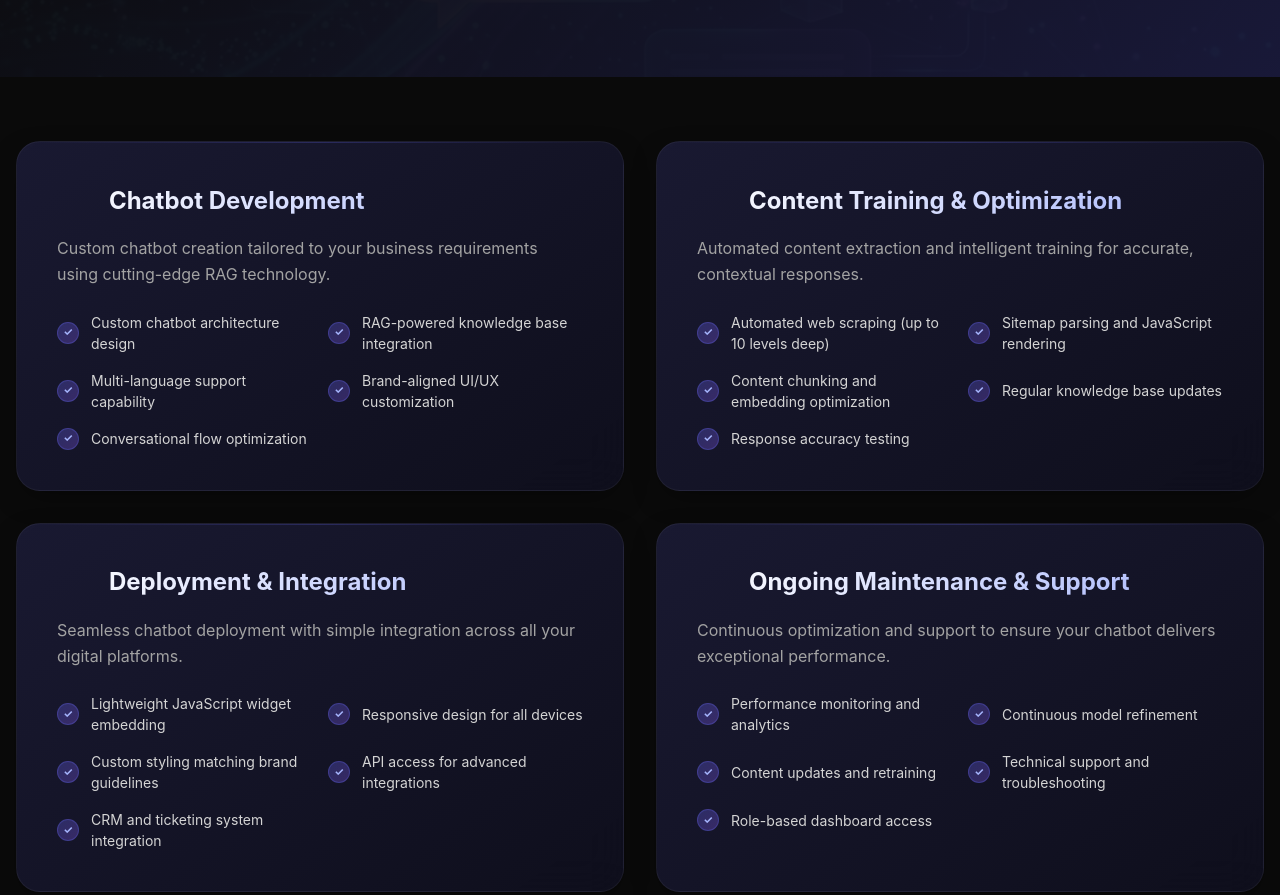
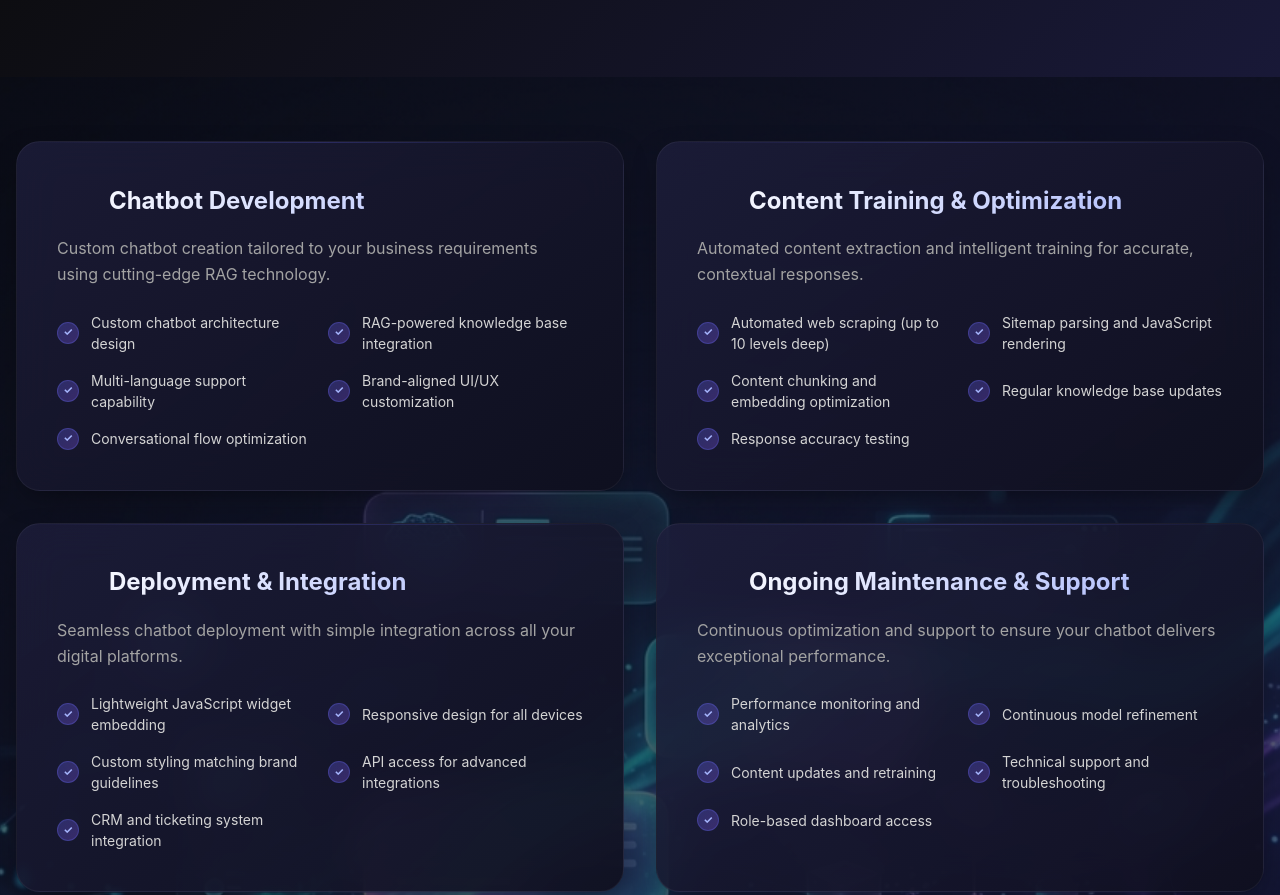
Before and after one commit to andre568-bot/ultimate, a website built with Vite: page services.html in a window 1280 px wide. Shown: the part 525-1420 px from the top of the page. Built offline with nearby package versions, Linux system fonts and the light colour scheme.

Commit message:
Move chatbot-interaction background from AI-Powered Solutions to Ready to Get Started section with 80% opacity

```diff
--- a/services.html
+++ b/services.html
@@ -217,9 +217,6 @@
     <!-- Visual Feature Section -->
     <section class="section" style="background: var(--color-dark-800); position: relative; overflow: hidden;">
         <div
-            style="position: absolute; inset: 0; background-image: url('images/chatbot-interaction.png'); background-size: cover; background-position: center; opacity: 0.15; z-index: 0;">
-        </div>
-        <div
             style="position: absolute; inset: 0; background: linear-gradient(135deg, rgba(10, 10, 10, 0.8) 0%, rgba(26, 26, 62, 0.85) 100%); z-index: 1;">
         </div>
         <div class="container" style="position: relative; z-index: 2;">
@@ -236,8 +233,14 @@
         </div>
     </section>
 
-    <section class="section" style="background: var(--color-dark-900);">
-        <div class="container">
+    <section class="section" style="background: var(--color-dark-900); position: relative; overflow: hidden;">
+        <div
+            style="position: absolute; inset: 0; background-image: url('images/chatbot-interaction.png'); background-size: cover; background-position: center; opacity: 0.8; z-index: 0;">
+        </div>
+        <div
+            style="position: absolute; inset: 0; background: linear-gradient(135deg, rgba(10, 10, 10, 0.5) 0%, rgba(26, 26, 62, 0.6) 100%); z-index: 1;">
+        </div>
+        <div class="container" style="position: relative; z-index: 2;">
             <div class="services-grid">
 
                 <div class="service-item" data-animate="animate-fadeInUp">
```
